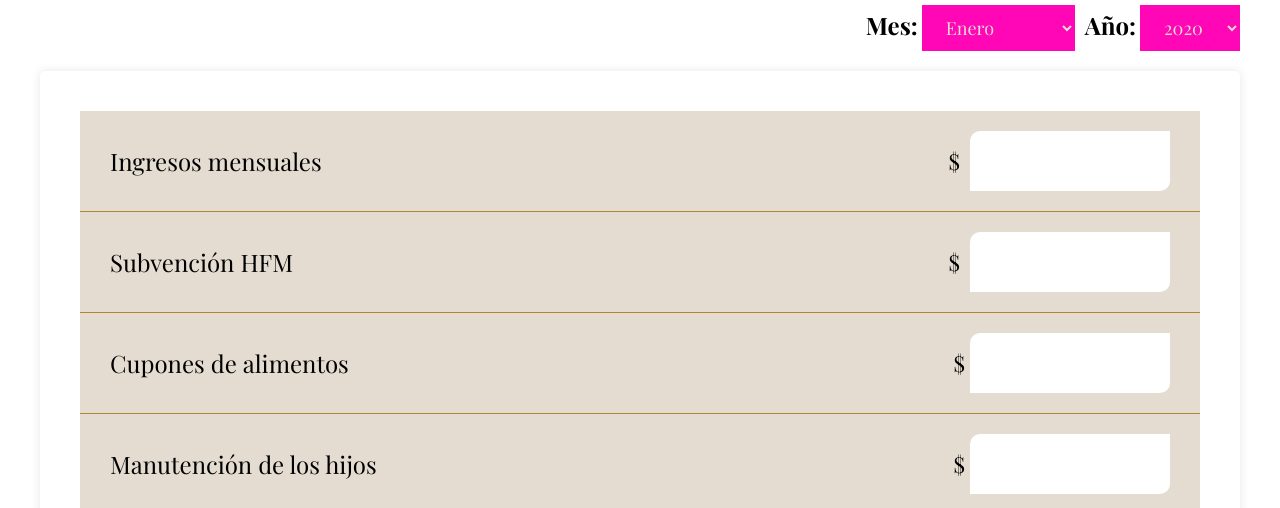
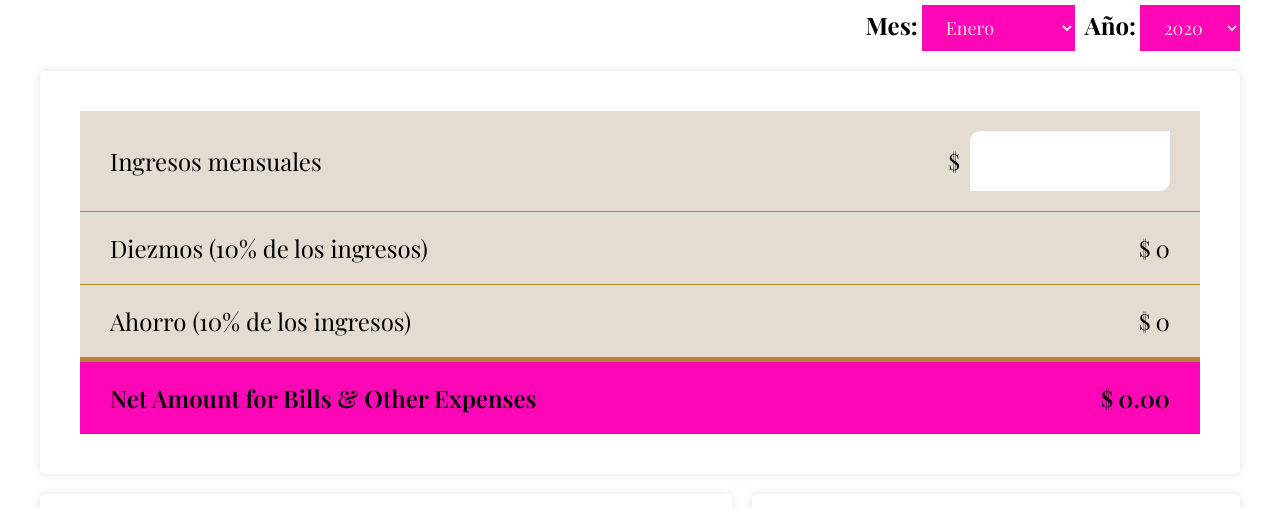
Before and after one commit to ashiqur-r-biplop/multipliher-spanish, a plain HTML site: page index.html in a window 1280 px wide. Shown: the part 292-800 px from the top of the page. Drawn offline with nearby package versions, Linux system fonts and the light colour scheme; a web font is replaced by a local one.

Commit message:
added some code

```diff
--- a/index.html
+++ b/index.html
@@ -71,6 +71,45 @@
         <div class="income-tithes-savings">
           <div class="">
             <div class="input-box">
+              <span class="">Ingresos mensuales</span>
+              <div class="input-and-dollar-box">
+                <span class="dollar-icon">$</span>
+                <input autocomplete="off" oninput="calculateAmountForBills()" id="Monthly_Income" type="text">
+              </div>
+            </div>
+
+            <div class="Tithes input-box">
+              <span class="cost-title">Diezmos (10% de los ingresos) </span>
+              <div class="input-and-dollar-box">
+                <span class="amount">
+                  <span class="dollar-icon">$</span> <span id="Tithes_amount"></span>
+                </span>
+              </div>
+            </div>
+
+            <div class="Tithes input-box">
+              <span class="cost-title">Ahorro (10% de los ingresos) </span>
+              <div class="input-and-dollar-box">
+                <span class="amount">
+                  <span class="dollar-icon">$</span> <span id="Savings_amount"></span>
+                </span>
+              </div>
+            </div>
+            <hr>
+            <div class="Savings input-total">
+              <span class="cost-title">Net Amount for Bills & Other Expenses</span>
+              <div class="input-and-dollar-box">
+                <span class="amount">
+                  <span class="dollar-icon">$</span>
+                  <span id="netAmountForBills"></span>
+                </span>
+              </div>
+            </div>
+          </div>
+        </div>
+        <!-- <div class="income-tithes-savings">
+          <div class="">
+            <div class="input-box">
               <span class="">Ingresos mensuales </span>
               <div class="input-and-dollar-box">
                 <span class="dollar-icon">$</span>
@@ -123,7 +162,7 @@
               </div>
             </div>
           </div>
-        </div>
+        </div> -->
         <div class="grid-col">
           <div class="Fixed-Expenses-col">
             <h2 class="Fixed-Expenses-title">Gastos fijos</h2>
--- a/script.js
+++ b/script.js
@@ -30,7 +30,7 @@ const monthlyIncome = document.getElementById("Monthly_Income");
 
 const tithesAmount = document.getElementById("Tithes_amount");
 const savingsAmount = document.getElementById("Savings_amount");
-const netAmountForBills = document.getElementById("netAmountForBillsAmount");
+// const netAmountForBills = document.getElementById("netAmountForBillsAmount");
 const mortgage = document.getElementById("mortgage");
 const carNote = document.getElementById("carNote");
 const insurance = document.getElementById("insurance");
@@ -62,28 +62,44 @@ const dynamicBgTotalNetWorth = document.getElementById(
   "NetMonthlyWealthDaynamicColor"
 );
 const NetMonthlyWealth = document.getElementById("NetMonthlyWealth");
+const netAmountForBills = document.getElementById("netAmountForBills");
 
 const totalSavings = document.querySelectorAll(".totalSavings");
-const netAmountForBillsOtherExpenses =
-  document.querySelectorAll(".netAmountForBills");
 const totalSavingsAmount = document.getElementById("totalSavingsAmount");
 const calculateAmountForBills = () => {
-  let total = 0;
+  const inputValue = monthlyIncome.value;
+  const tithesIncome = (parseFloat(inputValue.replace(/,/g, "")) / 100) * 10;
+  const savingsAmountPerMonth =
+    (parseFloat(inputValue.replace(/,/g, "")) / 100) * 10;
 
-  netAmountForBillsOtherExpenses.forEach((input) => {
-    total += parseFloat(input.value.replace(/,/g, "")) || 0;
-  });
-  const totalComma = parseFloat(total)
+  const tithesComma = tithesIncome ? tithesIncome.toFixed(2) : 0;
+  const savingComma = savingsAmountPerMonth
+    ? savingsAmountPerMonth?.toFixed(2)
+    : 0;
+  const savingAmountComma = parseFloat(savingComma)
+    .toString()
+    .replace(/\B(?=(\d{3})+(?!\d))/g, ",");
+  savingsAmount.textContent = savingAmountComma;
+
+  const tithesAmountComma = parseFloat(tithesComma)
+    .toString()
+    .replace(/\B(?=(\d{3})+(?!\d))/g, ",");
+  tithesAmount.textContent = tithesAmountComma;
+  const TotalAmount =
+    parseFloat(inputValue.replace(/,/g, "")) -
+    (tithesIncome + savingsAmountPerMonth);
+
+  const netAmountForBillsComma = TotalAmount ? TotalAmount?.toFixed(2) : 0;
+  const monthlyIncomeComma = parseFloat(netAmountForBillsComma)
     .toFixed(2)
     .replace(/\B(?=(\d{3})+(?!\d))/g, ",");
-  netAmountForBills.textContent = totalComma;
+  netAmountForBills.textContent = monthlyIncomeComma;
+
   // Set the replaced value back to the input field
 
   calculateNetMonthWealth();
 };
-netAmountForBillsOtherExpenses.forEach((input) => {
-  input.addEventListener("input", calculateAmountForBills);
-});
+
 function calculateTotal() {
   let total = 0;
 
@@ -167,7 +183,6 @@ function resetFunction() {
   calculateNetMonthWealth();
   calculateTotalSavings();
 }
-
 calculateAmountForBills();
 calculateTotal();
 calculateTotalVariableExpenses();
```
